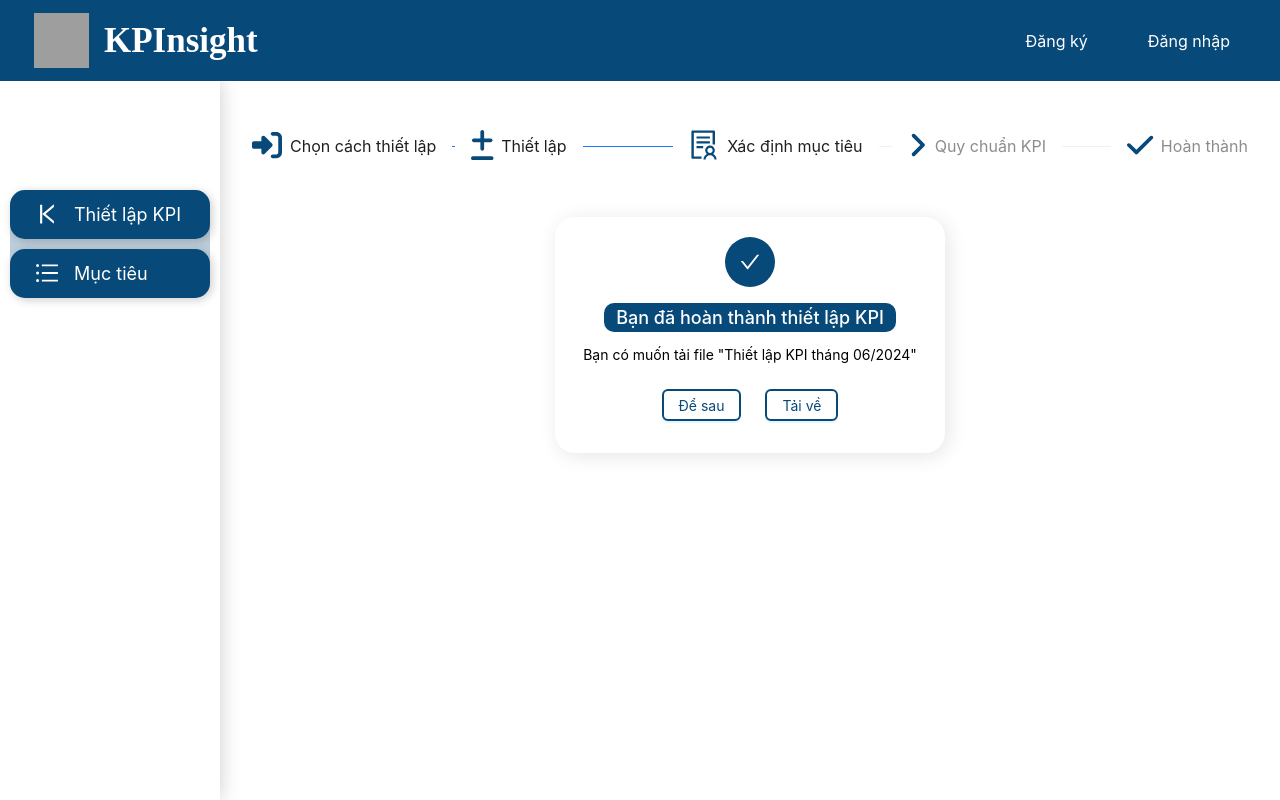
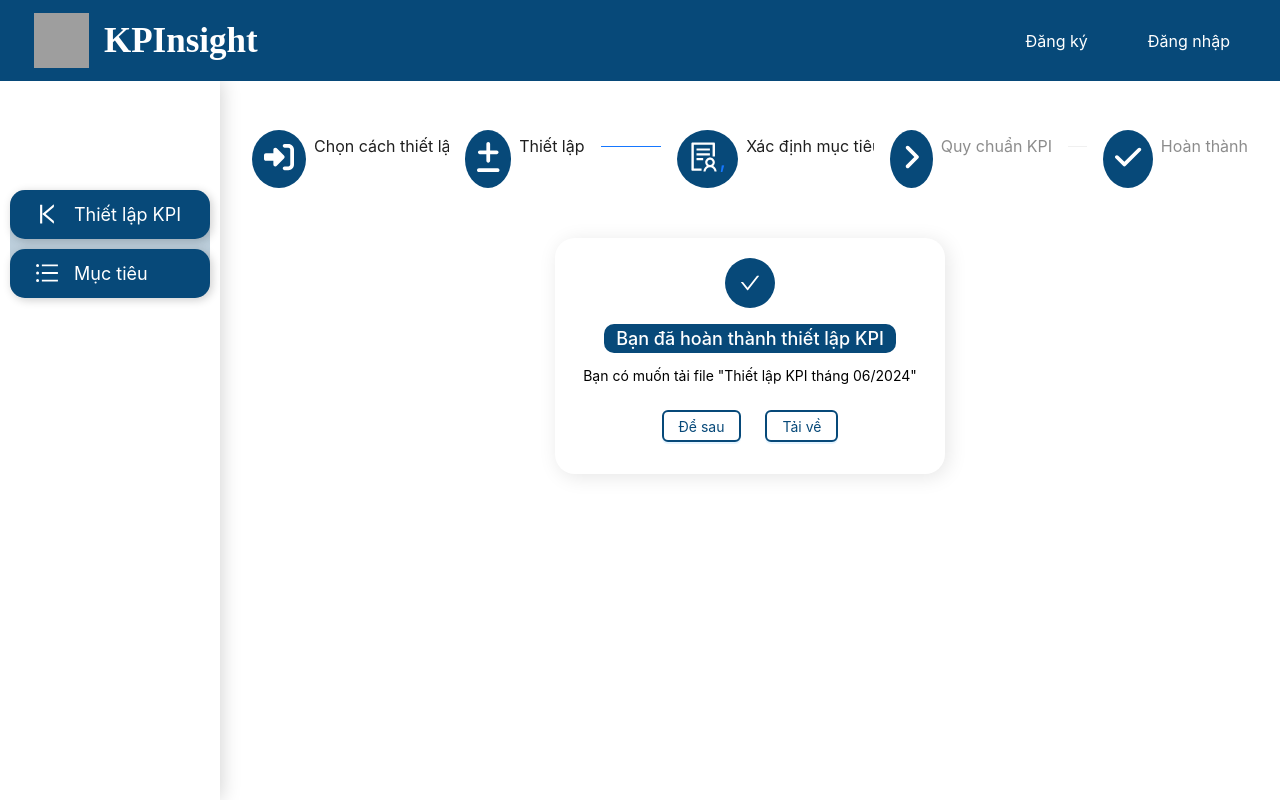
Before and after one commit to Dungntt2003/KPInsight-HI_23, a React (Create React App) app in the folder kpinsight/: page /set-done in a window 1280 px wide. Built offline with nearby package versions, Linux system fonts and the light colour scheme; grey boxes are pictures that could not be loaded.

Commit message:
Add  icon in set kpi follow Thao san figma

```diff
--- a/kpinsight/src/view/pages/set-kpi/set-kpi-form/index.css
+++ b/kpinsight/src/view/pages/set-kpi/set-kpi-form/index.css
@@ -5,7 +5,13 @@
   /* height: calc(100vh); */
 }
 
+.set-kpi-steps-icon {
+  padding: 12px;
+  border-radius: 50%;
+  background-color: #074979;
+}
+
 .set-kpi-icon {
-  color: #074979;
+  color: white;
   font-size: 30px;
 }
--- a/kpinsight/src/view/pages/set-kpi/set-kpi-form/index.jsx
+++ b/kpinsight/src/view/pages/set-kpi/set-kpi-form/index.jsx
@@ -47,42 +47,55 @@ function SetKpiForm(props) {
             current={current}
             onChange={onChange}
             className="set-kpi-step-item"
+            style={{ display: "flex", alignItems: "center" }}
             items={[
               {
                 title: "Chọn cách thiết lập",
                 icon: (
+                  <div className="set-kpi-steps-icon">
                     <FontAwesomeIcon
                       icon={faRightToBracket}
                       className="set-kpi-icon"
                     />
+                  </div>
                 ),
               },
               {
                 title: "Thiết lập",
                 icon: (
+                  <div className="set-kpi-steps-icon">
                     <FontAwesomeIcon
                       icon={faPlusMinus}
                       className="set-kpi-icon"
                     />
+                  </div>
                 ),
               },
               {
                 title: "Xác định mục tiêu",
-                icon: <SolutionOutlined className="set-kpi-icon" />,
+                icon: (
+                  <div className="set-kpi-steps-icon">
+                    <SolutionOutlined className="set-kpi-icon" />,
+                  </div>
+                ),
               },
               {
                 title: "Quy chuẩn KPI",
                 icon: (
+                  <div className="set-kpi-steps-icon">
                     <FontAwesomeIcon
                       icon={faAngleRight}
                       className="set-kpi-icon"
                     />
+                  </div>
                 ),
               },
               {
                 title: "Hoàn thành",
                 icon: (
+                  <div className="set-kpi-steps-icon">
                     <FontAwesomeIcon icon={faCheck} className="set-kpi-icon" />
+                  </div>
                 ),
               },
             ]}
```
Lines whose indentation alone changed are shown as unchanged.
